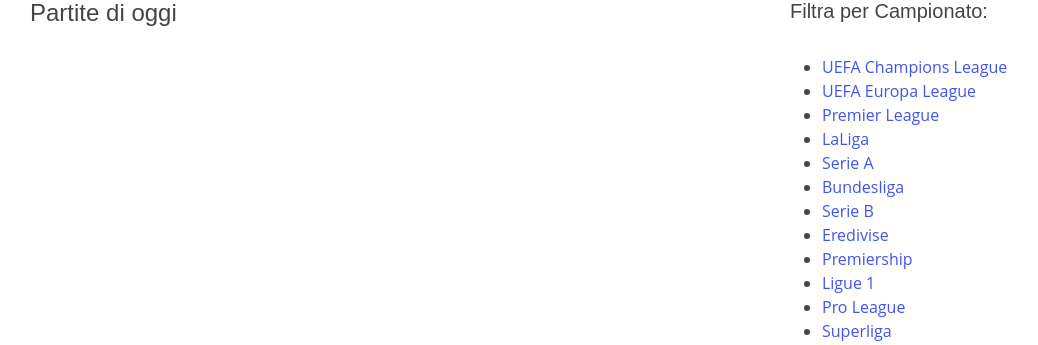
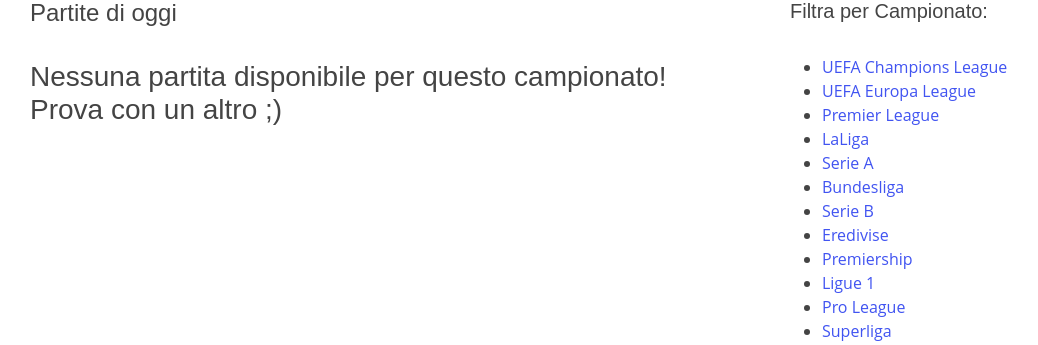
Before and after one commit to stepzar/wiseGamble, a Flask app: a page that uses templates/partite.html in a window 1280 px wide. Shown: the part 83-428 px from the top of the page, without its empty margins (52-1090 px from the left). Run offline with Flask 2, Linux system fonts and the light colour scheme; parts of the project's set-up code (start-up, migrations or seed data) failed here and were passed over; some libraries are stand-ins or nearby versions.

Commit message:
added message empty list partite

```diff
--- a/templates/partite.html
+++ b/templates/partite.html
@@ -16,6 +16,12 @@
                     <div class="st-table">
                         <table style="width: 100%; line-height: 2">
                             <tbody>
+                                {% if not partite and league != "all"%}
+                                    <h3>Nessuna partita disponibile per questo campionato!<br>Prova con un altro ;)</h3>
+                                {% endif %}
+                                {% if not partite and league == "all" %}
+                                    <h3>Nessuna partita disponibile per questa data...</h3>
+                                {% endif %}
                                 {% for partita in partite %}
                                 <tr>
                                     <td class="left-team" style="text-align: center">
```
